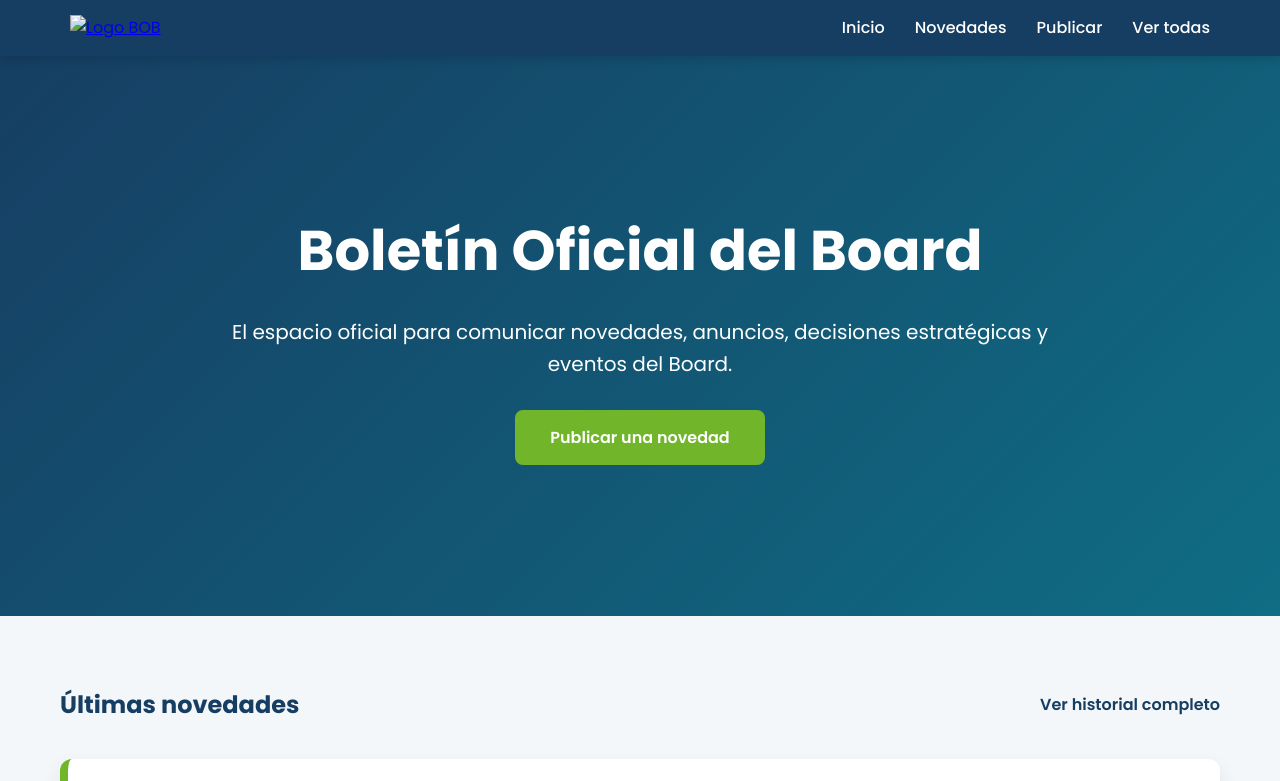
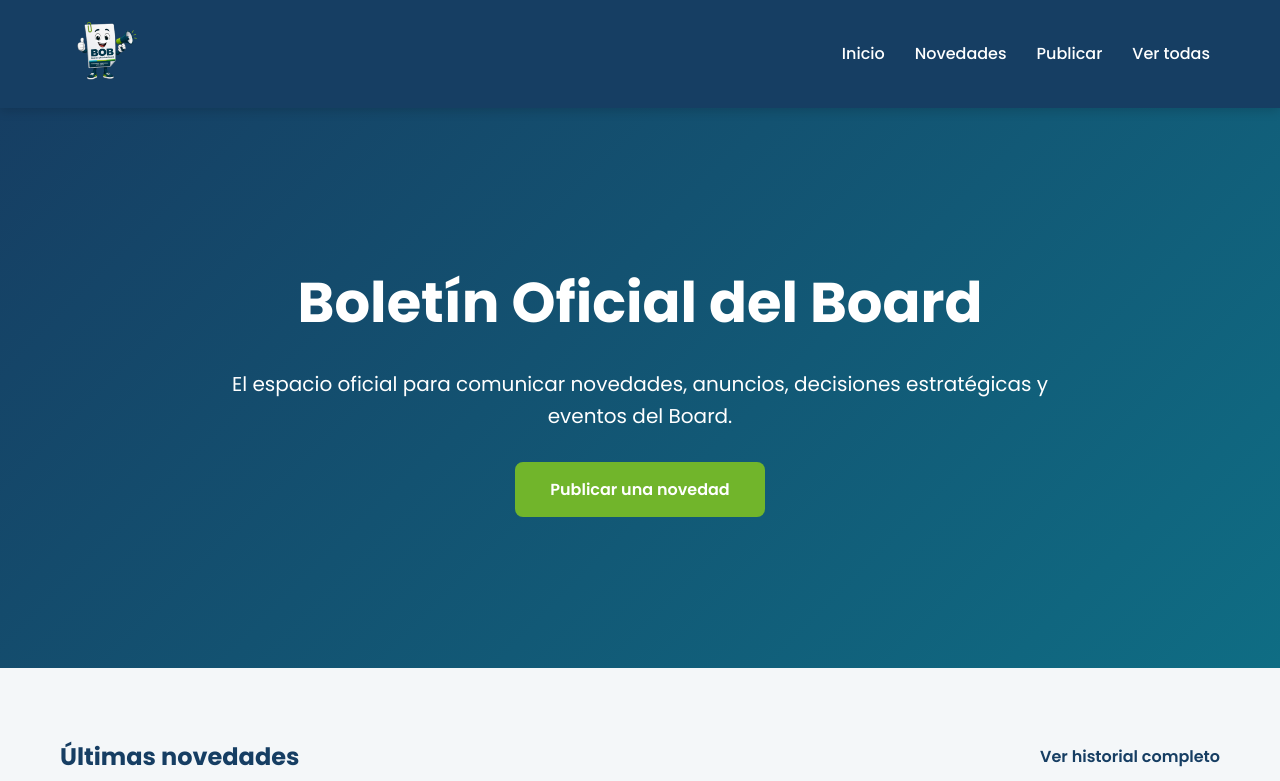
Before and after one commit to Plants404/BOB-boletin, a plain HTML site: page index.html in a window 1280 px wide. Shown: the top 781 px of the page. Drawn offline with Linux system fonts and the light colour scheme; no server answers.

Commit message:
Fix HTML formatting and logo image path

```diff
--- a/index.html
+++ b/index.html
@@ -24,7 +24,7 @@
 
         <a href="#inicio">
 
-            <img src="./image/bob lgo.png" alt="Logo BOB" class="logo">
+            <img src="./bob lgo.png" alt="Logo BOB" class="logo">
 
         </a>
 
```
